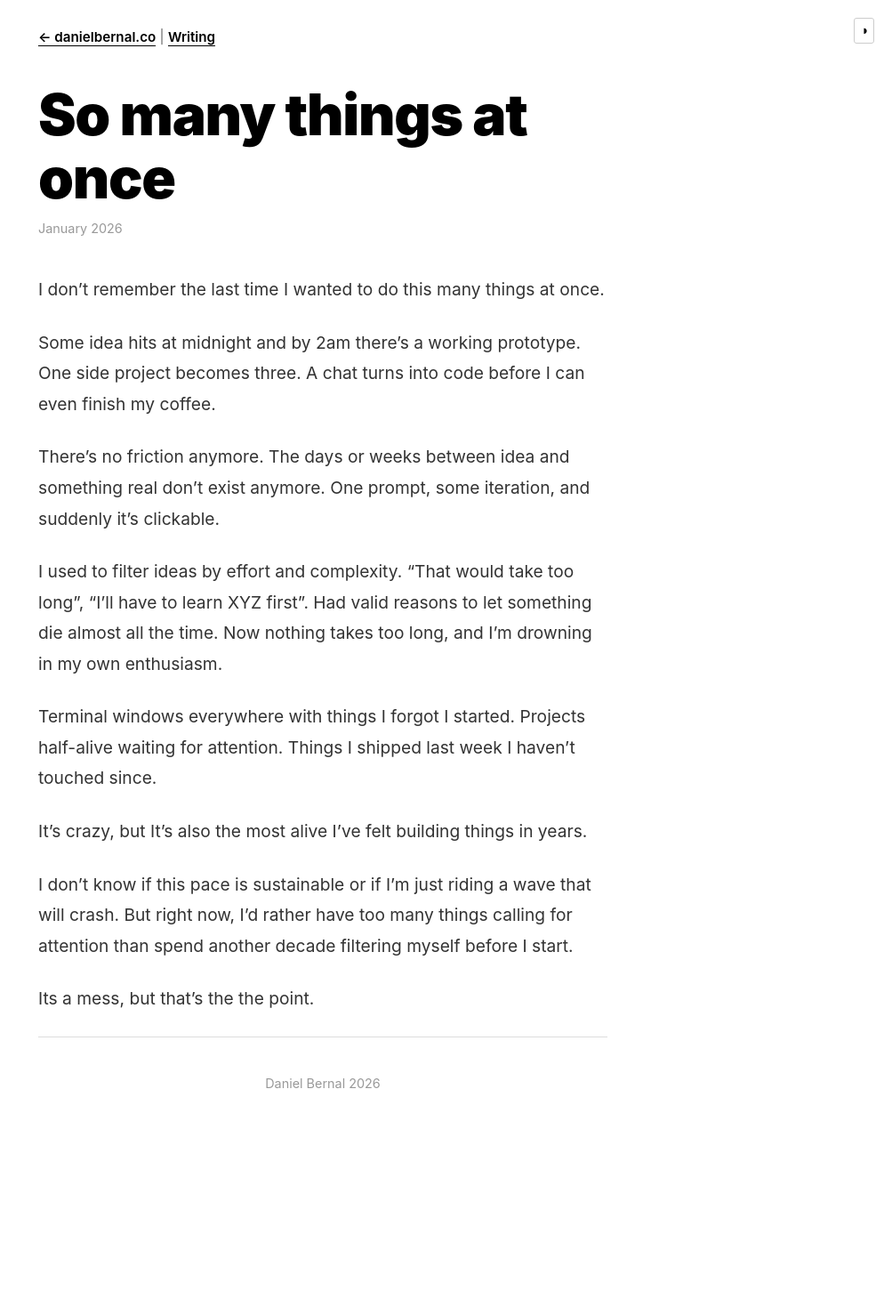
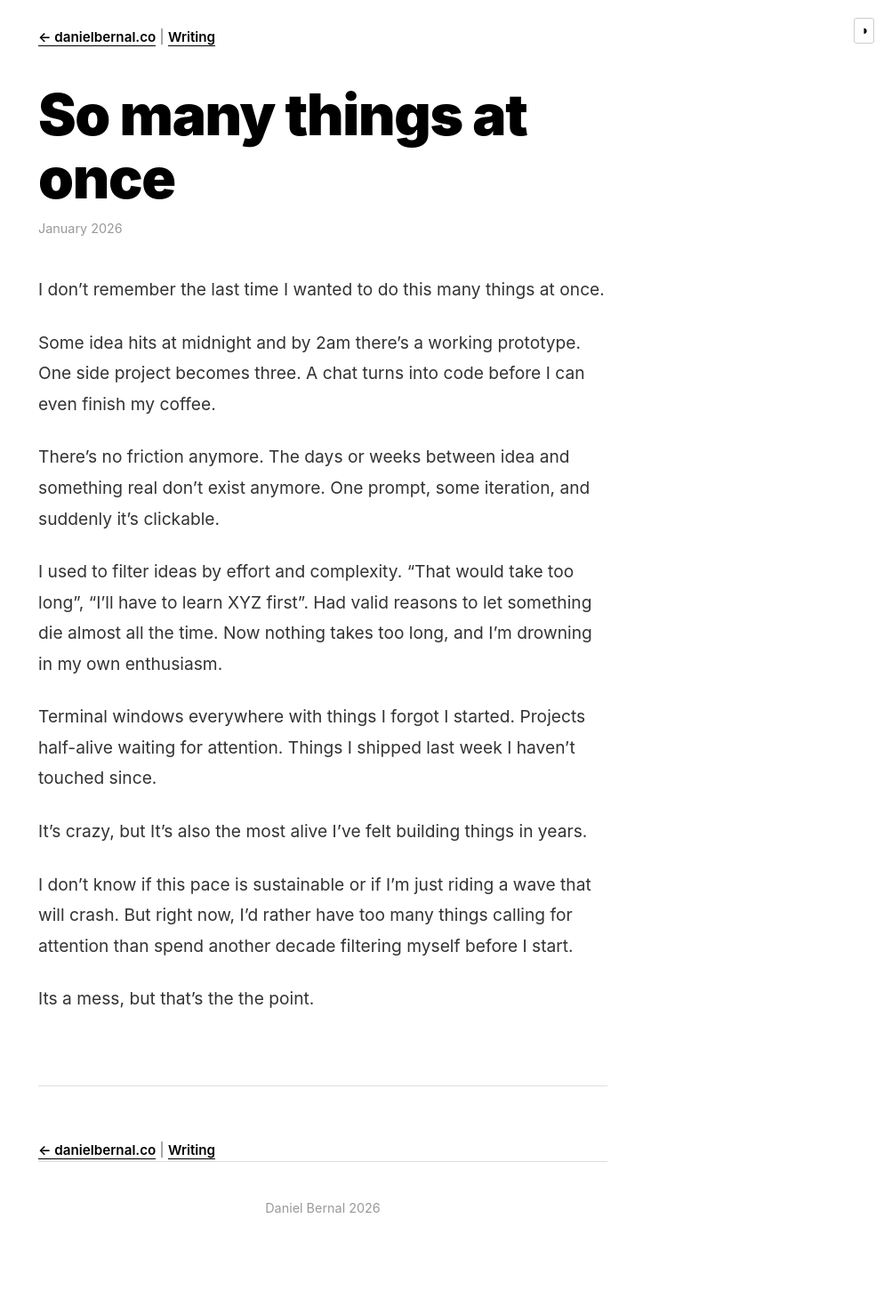
Before and after one commit to afterxleep/danielbernal.co, a Jekyll site: the page built from _posts/2026-01-08-so-many-things-at-once.md, in a window 1280 px wide. Shown: the whole page at 89% size, without its empty margins (277-1280 px from the left). Built offline with Jekyll 4.4.1, drawn with Linux system fonts in a browser that asks for light colours; before the commit the page ends 1329 px from its top, so only the background shows below that.

Commit message:
Add post footer navigation with back arrow and links

```diff
--- a/_layouts/default.html
+++ b/_layouts/default.html
@@ -439,6 +439,36 @@
       padding: 0;
     }
 
+    /* Post Footer Navigation */
+    .post-footer {
+      margin-top: 80px;
+      padding-top: 60px;
+      border-top: 1px solid #333;
+      font-size: 0.95rem;
+      color: #666;
+    }
+
+    body.light-theme .post-footer {
+      border-top-color: #ddd;
+    }
+
+    .post-footer a {
+      color: #fff;
+      text-decoration: none;
+      font-weight: 600;
+      border-bottom: 1px solid #fff;
+      transition: all 0.2s;
+    }
+
+    body.light-theme .post-footer a {
+      color: #000;
+      border-bottom-color: #000;
+    }
+
+    .post-footer a:hover {
+      opacity: 0.6;
+    }
+
     /* Footer */
     footer {
       margin-top: auto;
--- a/_layouts/post.html
+++ b/_layouts/post.html
@@ -12,6 +12,10 @@ layout: default
 
   <div class="post-content" itemprop="articleBody">
     {{ content }}
+  </div>
+
+  <div class="post-footer">
+    <a href="/">← danielbernal.co</a> | <a href="/writing/">Writing</a>
   </div>
 
   <script type="application/ld+json">
```
Also changed, not shown: 5 other files.
